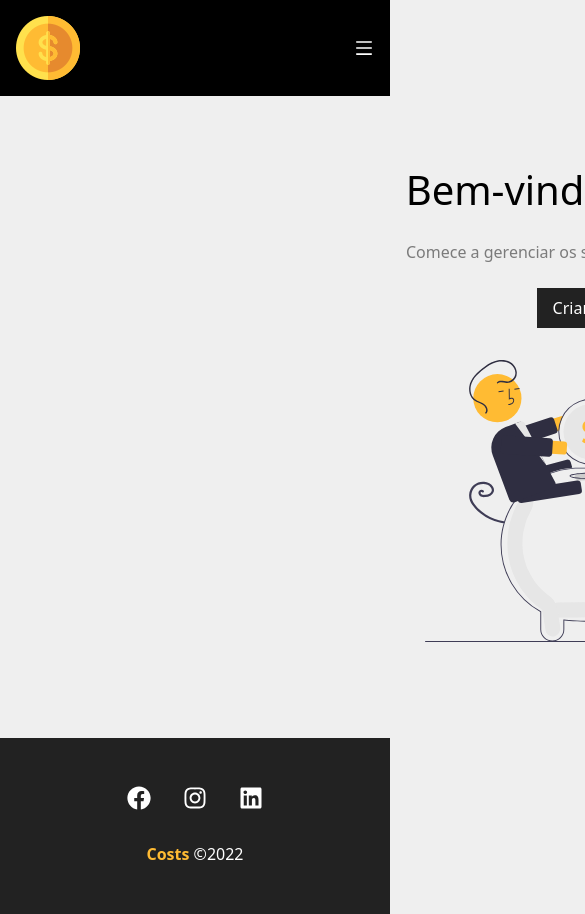
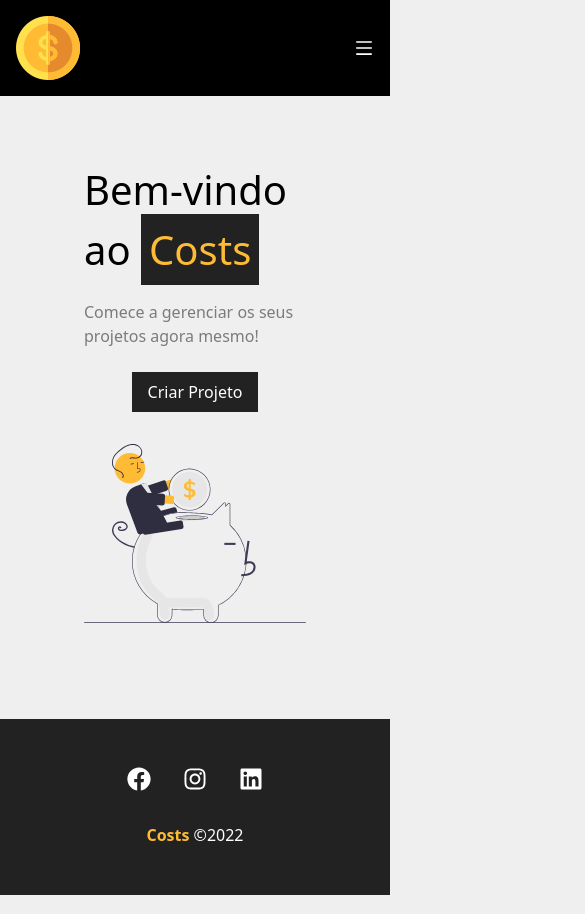
Before and after one commit to evandrofelimberti/webkeyappfront, a React (Create React App) app: page / in a window 390 px wide. Shown: the top 914 px of the page, 585 px wide, since content can reach past the window. Built offline with nearby package versions, Linux system fonts and the light colour scheme; the HTML template or start-up script is replaced by a standard one.

Commit message:
CSS responsive

```diff
--- a/src/components/layout/Container.js
+++ b/src/components/layout/Container.js
@@ -2,7 +2,8 @@ import styles from './Container.module.css'
 
 function Container(props){
     return(
-      <div className={`${styles.container} ${styles[props.customClass]}`}>
+
+      <div className={`${styles.container} ${styles[props.customClass]}`} >
         {props.children}
       </div>
     )
--- a/src/components/layout/Container.module.css
+++ b/src/components/layout/Container.module.css
@@ -17,3 +17,17 @@
     flex-direction: column;
     justify-content: flex-start;
 }
+
+@media (max-width: 412px) {
+  .container {
+    width: 350px;
+    display: flex;
+  }
+  .column{
+        flex-direction: row;
+        justify-content: center;
+  }
+  .min-height{
+    min-height: auto;
+  }
+}
--- a/src/components/pages/Home.js
+++ b/src/components/pages/Home.js
@@ -4,7 +4,7 @@ import savings from '../../img/savings.svg'
 
 function Home(){
     return (
-            <section className={styles.home_container}>
+            <section className={styles.home_container} media="screen">
                 <h1>
                     Bem-vindo ao <span>Costs</span>
                 </h1>
--- a/src/components/pages/Home.module.css
+++ b/src/components/pages/Home.module.css
@@ -1,3 +1,6 @@
+/* Use a media query to add a break point at 800px: */
+
+
 .home_container {
     width: 100%;
     display: flex;
@@ -27,3 +30,17 @@
     width: 350px;
     margin: 2em 0;
 }
+
+@media (max-width: 950px) {
+  .home_container {
+    width: 900px; /* The width is 100%, when the viewport is 800px or smaller */
+    display: flex;
+  }
+}
+
+@media (max-width: 412px) {
+  .home_container {
+    width: 400px; /* The width is 100%, when the viewport is 800px or smaller */
+    display: flex;
+  }
+}
--- a/src/components/pages/Projects.module.css
+++ b/src/components/pages/Projects.module.css
@@ -7,3 +7,28 @@
     justify-content: space-between;
     margin-bottom: 2em;
 }
+
+
+@media (max-width: 950px) {
+.project_container {
+    padding: 1em;
+}
+
+.title_container{
+    display: flex;
+    justify-content: space-between;
+    margin-bottom: 2em;
+}
+}
+
+@media (max-width: 450px) {
+.project_container {
+    padding: 1em;
+}
+
+.title_container{
+    display: flex;
+    justify-content: space-between;
+    margin-bottom: 2em;
+}
+}
--- a/src/components/project/ProjectCard.module.css
+++ b/src/components/project/ProjectCard.module.css
@@ -85,3 +85,23 @@
     background-color: #222;
     color: #ffbb33;
 }
+
+@media (max-width: 950px) {
+  .project_card {
+    padding: 1em;
+    border: 1px solid #7a7a7a;
+    border-radius: 2px;
+    width: 24%;
+    margin: 0.5%;
+  }
+}
+
+@media (max-width: 450px) {
+  .project_card {
+    padding: 1em;
+    border: 1px solid #7a7a7a;
+    border-radius: 2px;
+    width: 90%;
+    margin: 0.5%;
+  }
+}
```
Also changed, not shown: src/components/layout/Navbar.js (+6 -1 lines), 1 other file (tests, documents, lock files or other folders).
